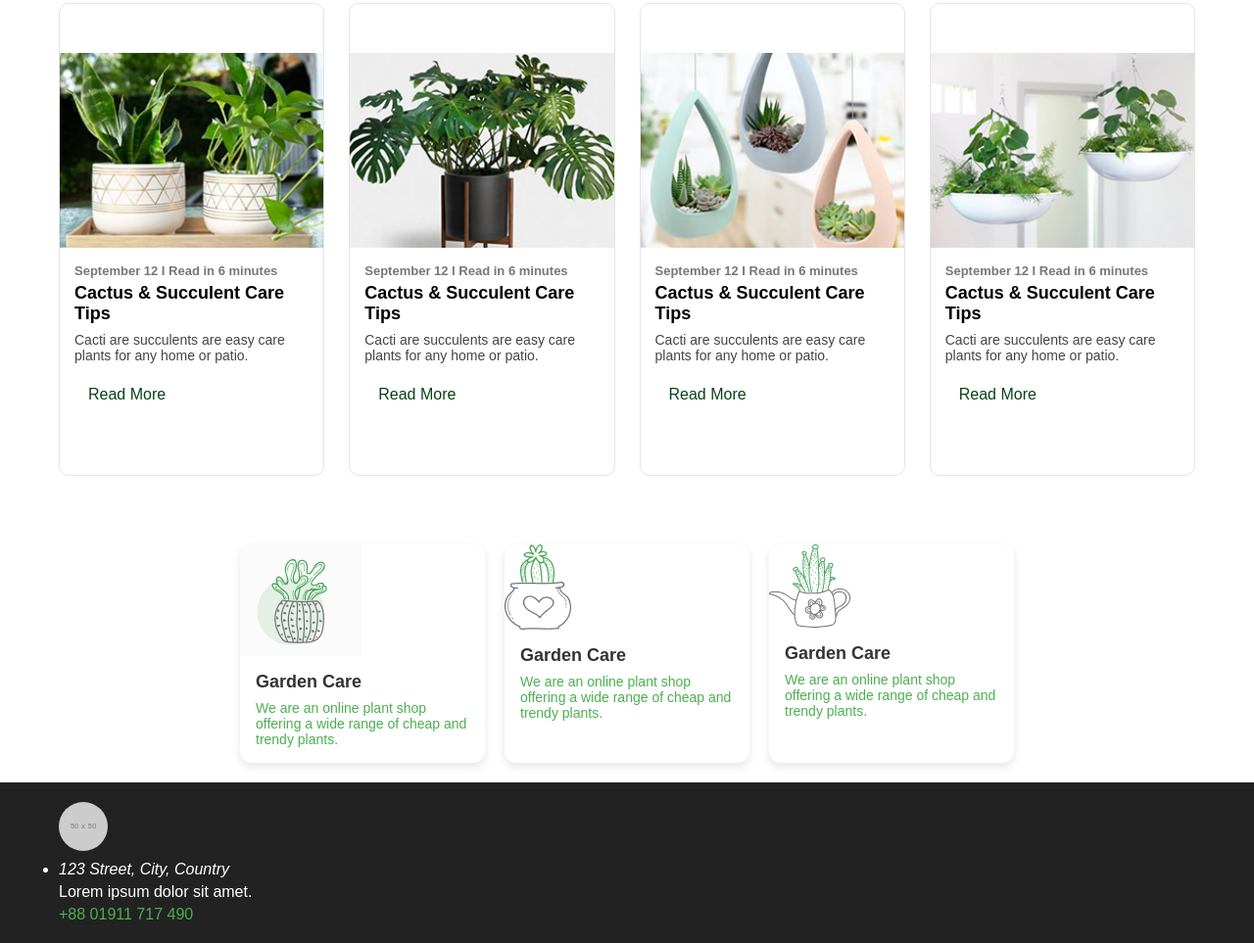
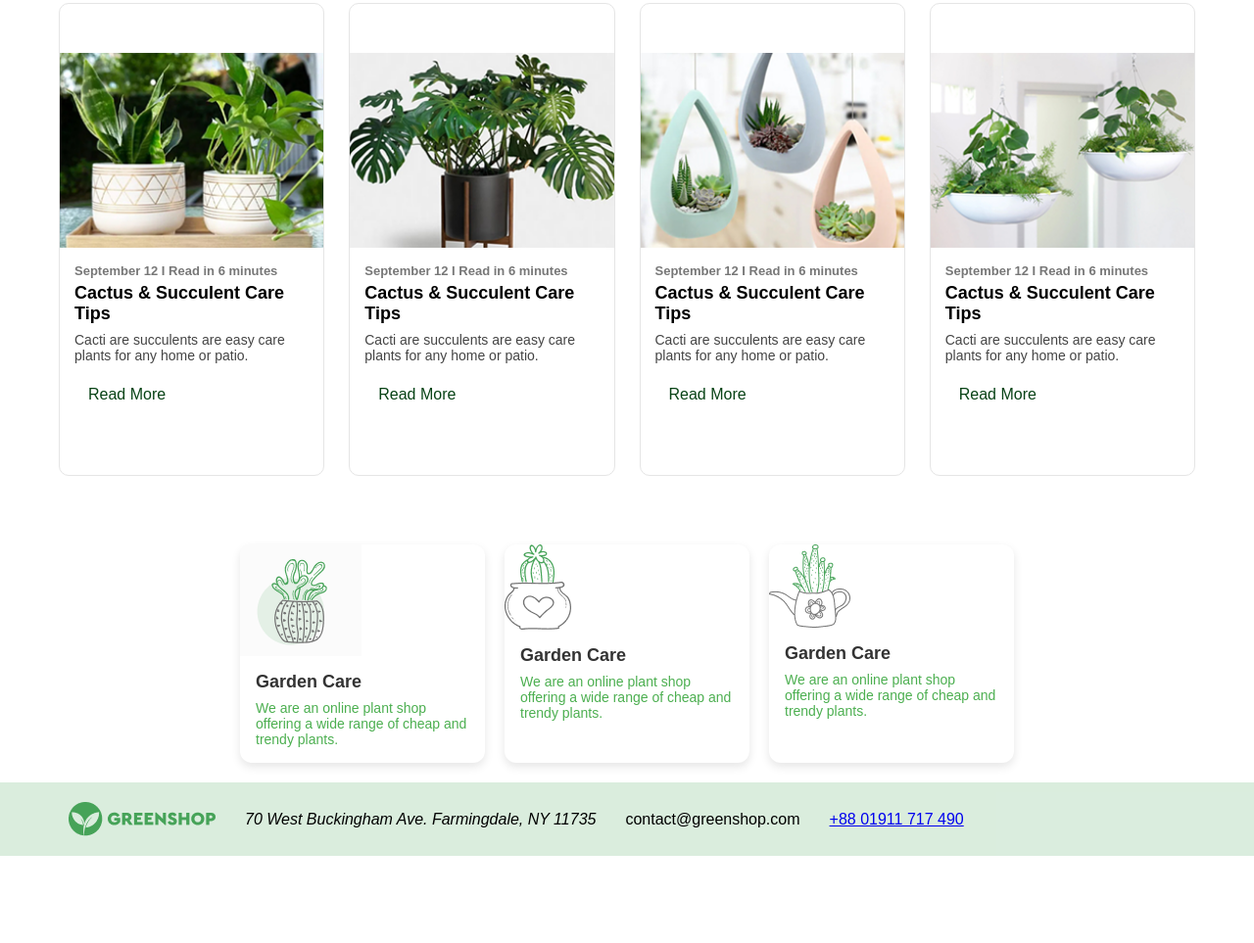
Before and after one commit to aceracerov67-hash/shop, a plain HTML site: page index.html in a window 1280 px wide. Shown: the part 2240-3203 px from the top of the page at 98% size. After the commit the page ends 3114 px from the top, so only its background shows below. Drawn offline with Linux system fonts and the light colour scheme; placeholder pictures from the web are drawn by us.

Commit message:
change one

```diff
--- a/css/main.css
+++ b/css/main.css
@@ -659,38 +659,20 @@ font-weight: 500;
 
 
 
-
-
-
-
-
-
-
-
 .footer {
-    background-color: #222; /* fon qora */
-    color: #fff; /* matn oq */
-    padding: 20px 0;
+    background-color: #46A35833;
+    color: #000;
+    padding: 20px 50px;
     font-family: sans-serif;
 }
 
-.footer a {
-    color: #4CAF50;
-    text-decoration: none;
+.footer-container {
+    display: flex;
+    align-items: center;
+    gap: 30px;
 }
 
-.footer a:hover {
-    text-decoration: underline;
+
+.footer a, .footer p, .footer-address {
+    margin: 0;
 }
-
-.footer-img {
-    width: 50px;
-    height: 50px;
-    border-radius: 50%;
-    margin-bottom: 10px;
-    display: block;
-}
-
-.footer-address, .footer p {
-    margin: 5px 0;
-}
--- a/index.html
+++ b/index.html
@@ -131,41 +131,31 @@
              <div class="link-box"></div>
         </div>
     </div>
-</section>
 
-<!-- <footer class="footer">
-    <div class="container">
-        <div class="footer-container">
-            <div class="footer-box">
-                <ul class="footer-list">
-                    <li class="footer-item">
-                         <img class="footer-img" src="" alt="">
-                         <address class="footer-address"></address>
-                         <p>Lorem ipsum dolor sit amet.</p>
-                         <a href="tel:+8801911717490">+88 01911 717 490</a>
-                    </li>
-                </ul>
-            </div>
-        </div>
-    </div>
-</footer> -->
 
     <footer class="footer">
    <div class="container">
      <div class="footer-container">
-            <div class="footer-box">
-                <ul class="footer-list">
-                    <li class="footer-item">
-                        <img class="footer-img" src="https://via.placeholder.com/50" alt="Logo">
-                        <address class="footer-address">123 Street, City, Country</address>
-                        <p>Lorem ipsum dolor sit amet.</p>
+        <img class="footer-img" src="./images/Logo.png" alt="Logo">
+        <address class="footer-address">70 West Buckingham Ave. Farmingdale, NY 11735</address>
+        <p>contact@greenshop.com</p>
         <a href="tel:+8801911717490">+88 01911 717 490</a>
-                    </li>
-                </ul>
-            </div>
     </div>
    </div>
 </footer>
+</section>
+
+
+
+
+
+
+
+
+
+
+
+
 
 
     <script src="./js/main.js"></script>
```
Lines whose indentation alone changed are shown as unchanged.
